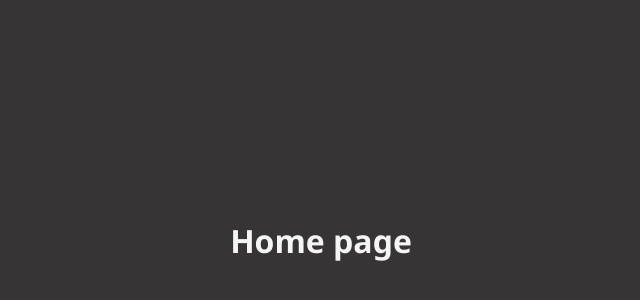
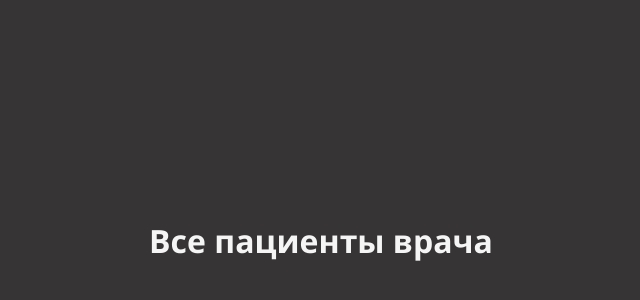
Before and after one commit to AnatolSalau/React_js_full_course, a React (Create React App) app in the folder lesson_25_react_router/: page / in a window 1280 px wide. Shown: the part 160-460 px from the top of the page, without its empty margins (319-959 px from the left). Built offline with nearby package versions, Linux system fonts and the light colour scheme.

Commit message:
lesson_25_react_router initial router path

```diff
--- a/lesson_25_react_router/src/App.js
+++ b/lesson_25_react_router/src/App.js
@@ -1,20 +1,20 @@
 import {BrowserRouter, Routes, Route} from "react-router-dom";
 
 import './App.css';
+import Home from "./components/Home";
+import Contacts from "./components/Contacts";
+import About from "./components/About";
+import NotFound from "./components/NotFound";
 
 function App() {
       return (
             <BrowserRouter>
                   <div className="App">
                         <Routes>
-                              <Route
-                                    path="/"
-                                    element={
-                                    <h1>
-                                          Home page
-                                    </h1>
-                              }>
-                              </Route>
+                              <Route path="/" element={<Home />}/>
+                              <Route path="about" element={<About />}/>
+                              <Route path="contacts" element={<Contacts />}/>
+                              <Route path="*" element={<NotFound />}/>
                         </Routes>
                   </div>
             </BrowserRouter>
--- /dev/null
+++ b/lesson_25_react_router/src/components/About.js
@@ -0,0 +1,8 @@
+
+function About() {
+      return (
+            <h1>Страница врача</h1>
+      );
+}
+
+export default About;
--- /dev/null
+++ b/lesson_25_react_router/src/components/Contacts.js
@@ -0,0 +1,6 @@
+function Contacts() {
+      return (
+            <h1>Данные врача</h1>
+      );
+}
+export default Contacts;
--- /dev/null
+++ b/lesson_25_react_router/src/components/Home.js
@@ -0,0 +1,9 @@
+
+
+function Home() {
+      return (
+            <h1>Все пациенты врача</h1>
+      );
+}
+
+export default Home;
--- /dev/null
+++ b/lesson_25_react_router/src/components/NotFound.js
@@ -0,0 +1,6 @@
+function NotFound() {
+      return (
+            <h1>Ошибка</h1>
+      );
+}
+export default NotFound;
```
